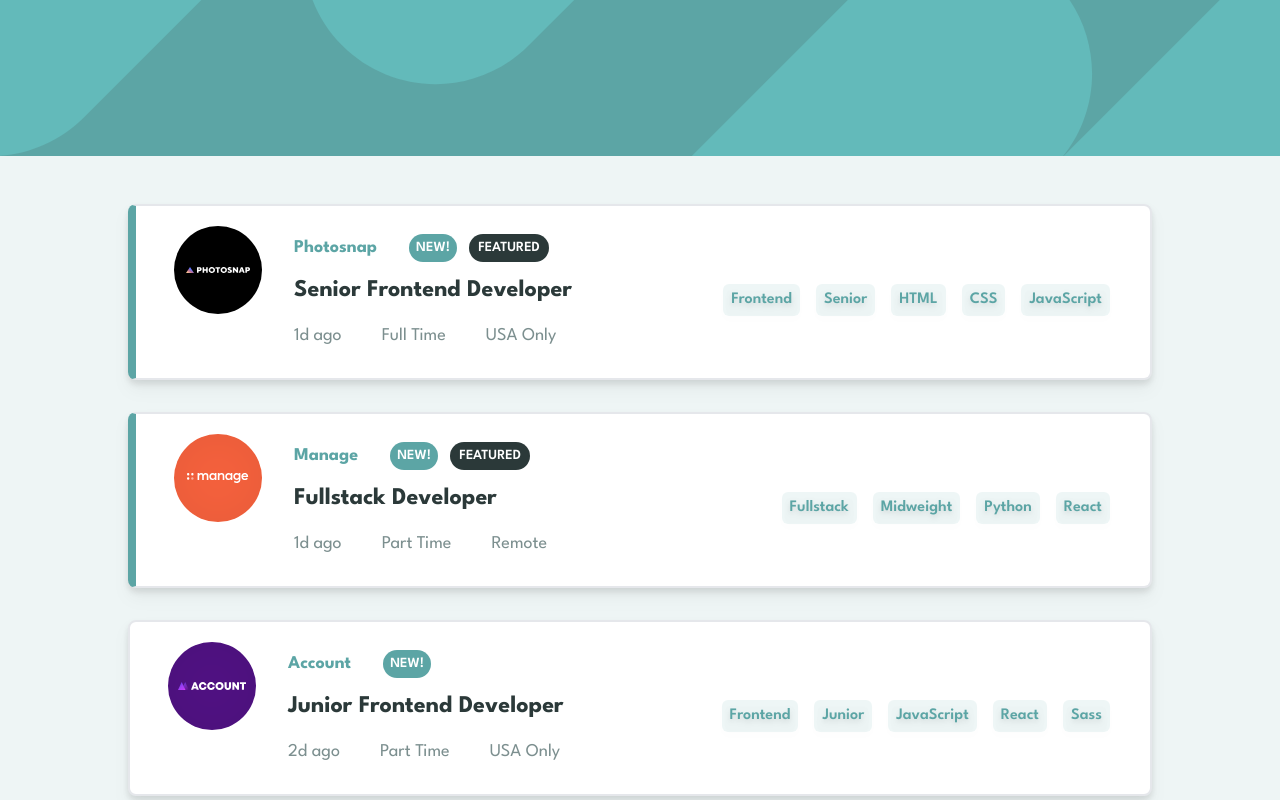
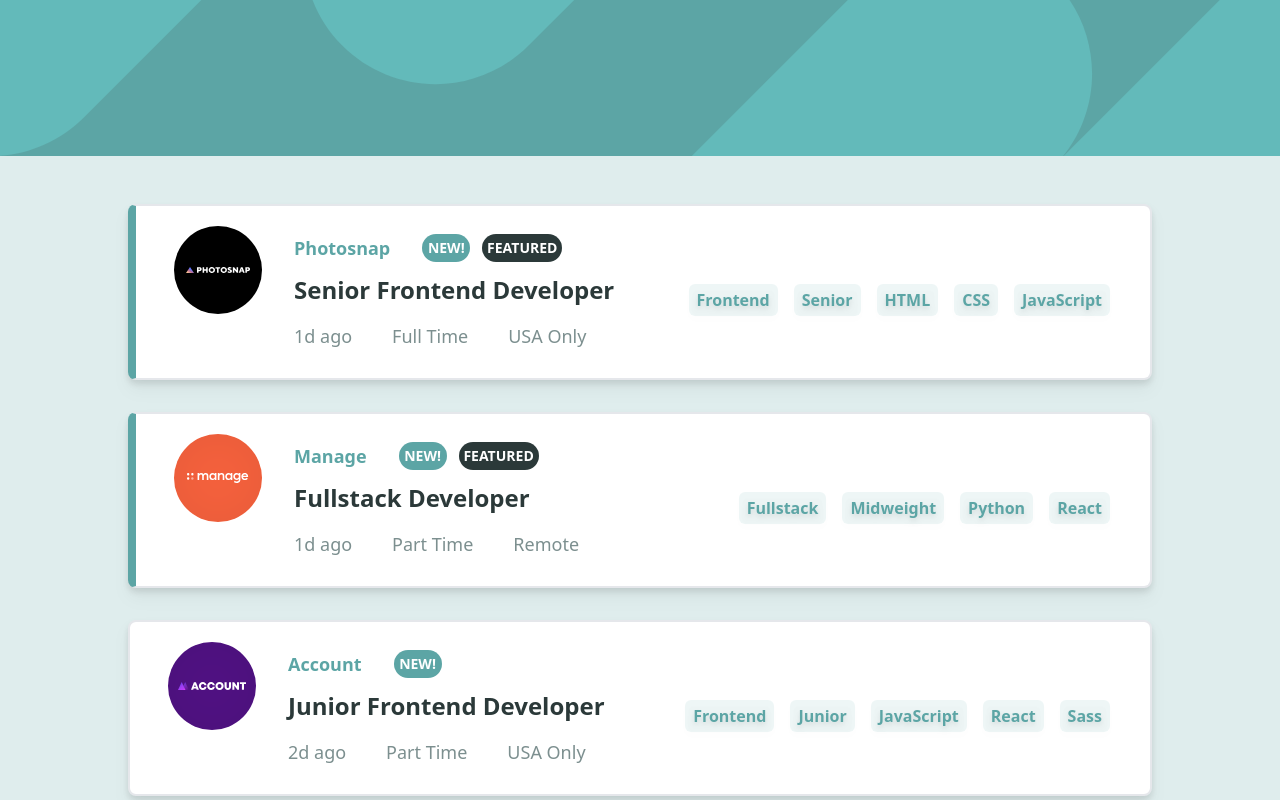
Before and after one commit to francisldn/fm-job-listing, a Next.js app: page / in a window 1280 px wide. Shown: the top 800 px of the page. Built offline with nearby package versions, Linux system fonts and the light colour scheme.

Commit message:
add head, title and body

```diff
--- a/components/Layout.tsx
+++ b/components/Layout.tsx
@@ -5,17 +5,20 @@ import Head from 'next/head'
 
 export const Layout = ({children}:{children:ReactElement}) => {
   return (
-    <>
+
+    <html lang="en">
         <Head>
             <title>Job Listing Search</title>
         </Head>
+        <body>
             <header>
                 <Navbar />
             </header>
             <main>
                 {children}
             </main>
-    </>
+        </body>
+    </html>
   );
 }
 
```
Lines whose indentation alone changed are shown as unchanged.
